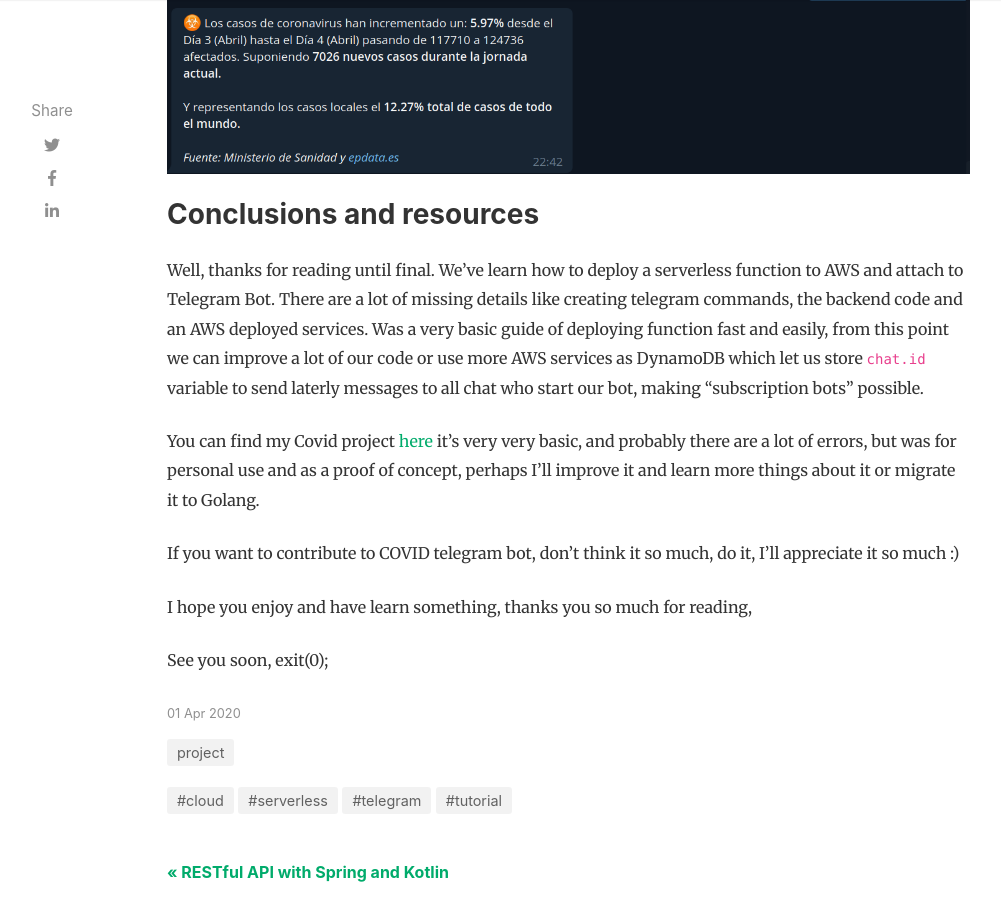
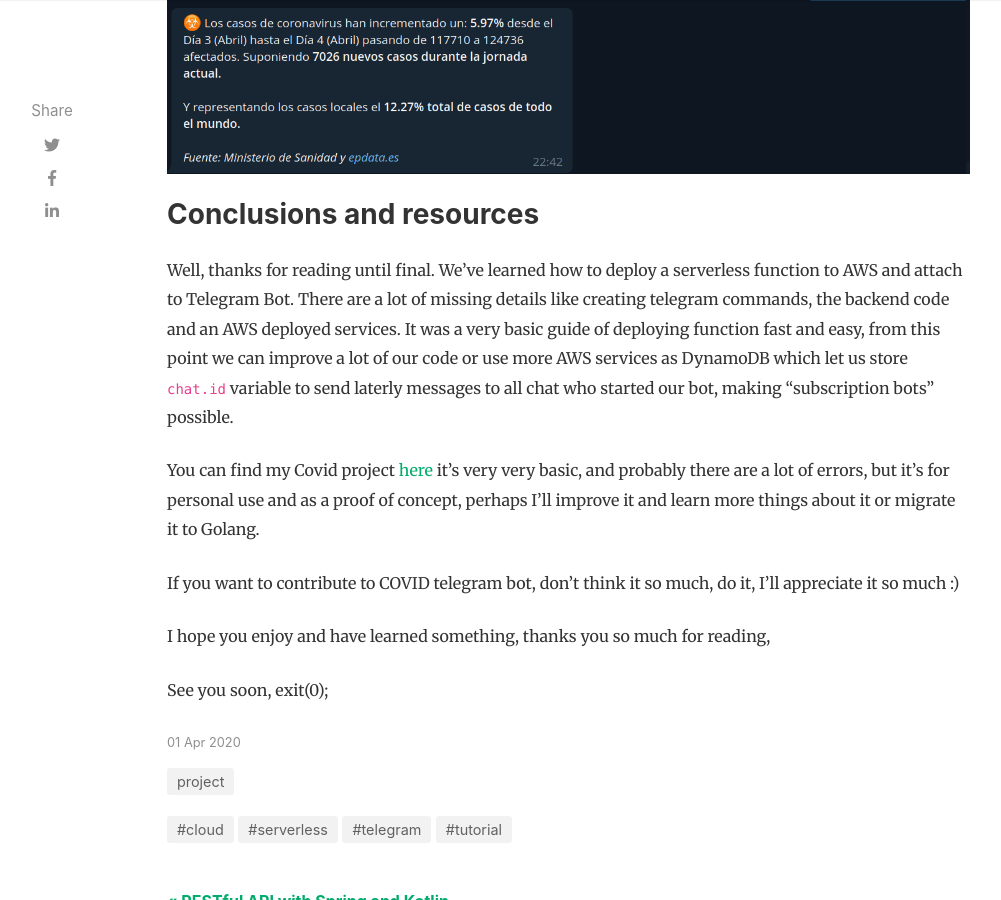
Before and after one commit to Chillaso/chillaso.github.io, a Jekyll site: the page built from _posts/2020-04-01-sls-telegram-bot.md, in a window 1280 px wide and 900 px high, scrolled down 10080 px. Shown: the whole window, without its empty margins (118-1119 px from the left). Built offline with Jekyll 4.4.1, drawn with Linux system fonts in a browser that asks for light colours; nearby versions of some CDN libraries; some of the changed text lies outside the part shown.

Commit message:
Fix more english stuffs

```diff
--- a/_posts/2020-04-01-sls-telegram-bot.md
+++ b/_posts/2020-04-01-sls-telegram-bot.md
@@ -250,12 +250,12 @@ Test your bot!
 <img src="/assets/images/sls-telegram-bot/testbot.png" style="width: 100%"/>
 
 ### Conclusions and resources
-Well, thanks for reading until final. We've learn how to deploy a serverless function to AWS and attach to Telegram Bot. There are a lot of missing details like creating telegram commands, the backend code and an AWS deployed services. Was a very basic guide of deploying function fast and easily, from this point we can improve a lot of our code or use more AWS services as DynamoDB which let us store `chat.id` variable to send laterly messages to all chat who start our bot, making "subscription bots" possible.
+Well, thanks for reading until final. We've learned how to deploy a serverless function to AWS and attach to Telegram Bot. There are a lot of missing details like creating telegram commands, the backend code and an AWS deployed services. It was a very basic guide of deploying function fast and easy, from this point we can improve a lot of our code or use more AWS services as DynamoDB which let us store `chat.id` variable to send laterly messages to all chat who started our bot, making "subscription bots" possible.
 
-You can find my Covid project [here](https://github.com/Chillaso/Covid-Telegram-Serverless) it's very very basic, and probably there are a lot of errors, but was for personal use and as a proof of concept, perhaps I'll improve it and learn more things about it or migrate it to Golang.
+You can find my Covid project [here](https://github.com/Chillaso/Covid-Telegram-Serverless) it's very very basic, and probably there are a lot of errors, but it's for personal use and as a proof of concept, perhaps I'll improve it and learn more things about it or migrate it to Golang.
 
 If you want to contribute to COVID telegram bot, don't think it so much, do it, I'll appreciate it so much :)
 
-I hope you enjoy and have learn something, thanks you so much for reading,
+I hope you enjoy and have learned something, thanks you so much for reading,
 
 See you soon, exit(0);
```
Also changed, not shown: other parts of _posts/2020-04-01-sls-telegram-bot.md (+3 -3 lines), changelog.md.
